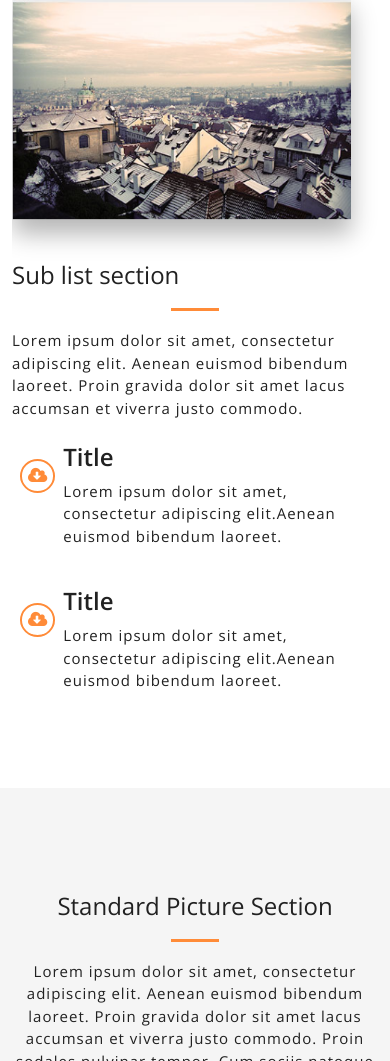
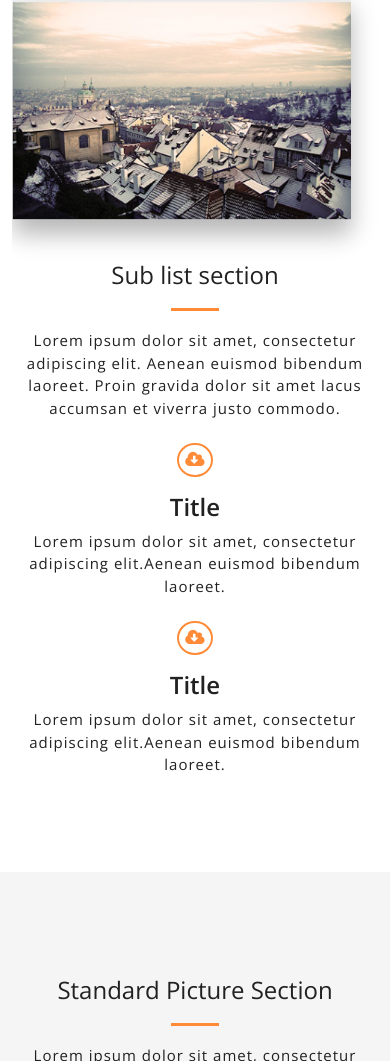
Before and after one commit to das-rudro/AX-IT, a plain HTML site: page index.html in a window 390 px wide. Shown: the part 2669-3730 px from the top of the page. Drawn offline with nearby package versions, Linux system fonts and the light colour scheme.

Commit message:
Update responsive.css

```diff
--- a/responsive.css
+++ b/responsive.css
@@ -191,6 +191,10 @@
     }
     .list-right-content{
         width: auto;
+        text-align: center;
+    }
+    .title {
+       display: block;
     }
     .list-right-content h2{
         font-size: 24px;
```
